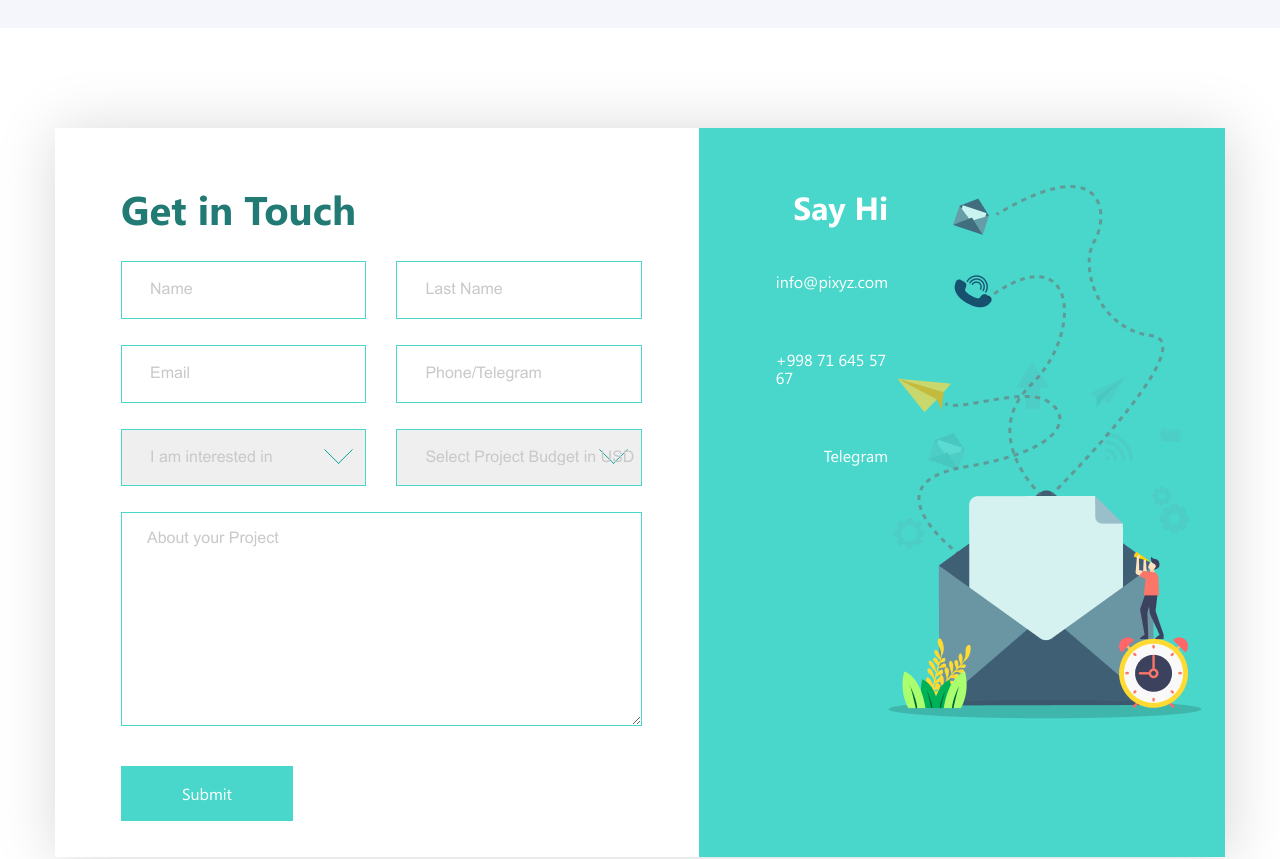
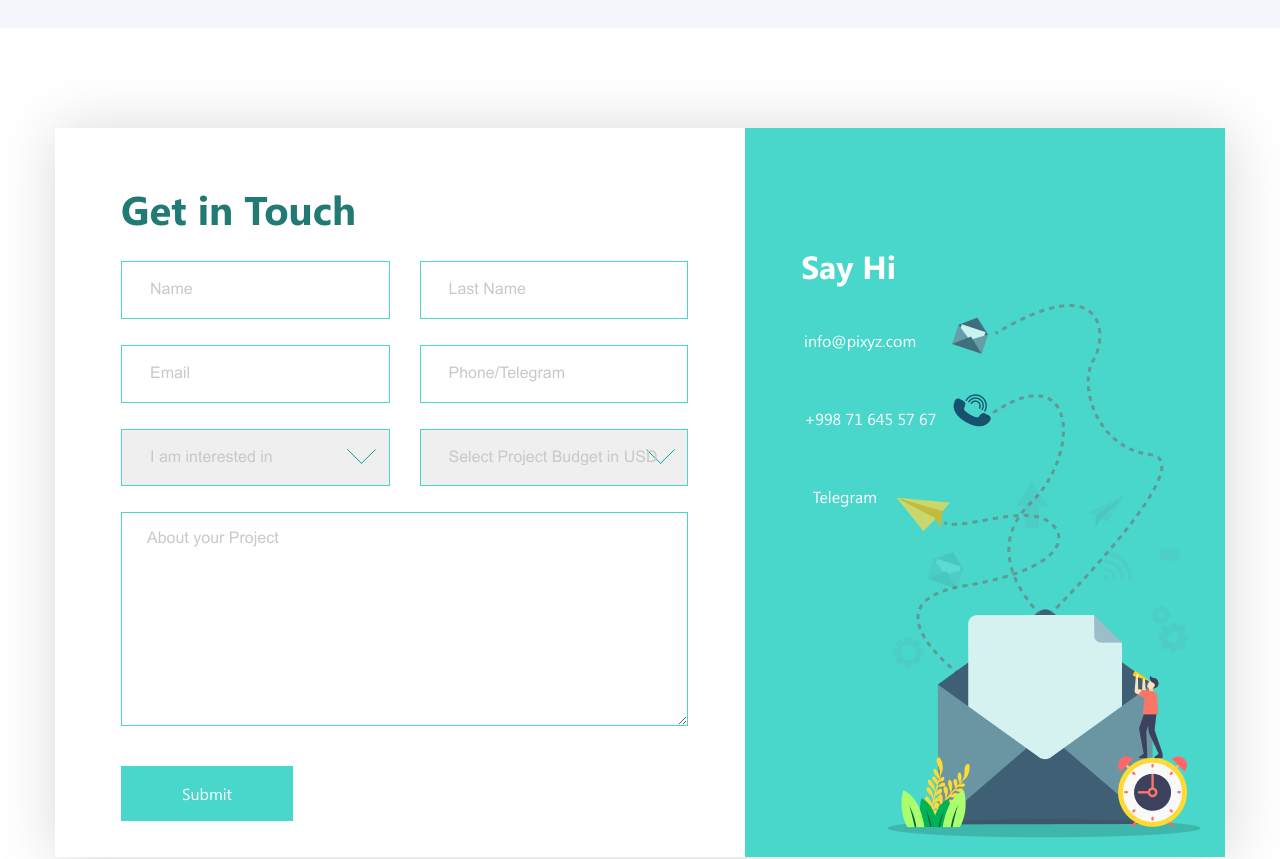
Before and after one commit to BlackHawk999/pixzy, a Vue app: page / in a window 1280 px wide. Shown: the part 6100-6959 px from the top of the page. Built offline with nearby package versions, Linux system fonts and the light colour scheme.

Commit message:
layout changes

```diff
--- a/src/components/GetInTouch.vue
+++ b/src/components/GetInTouch.vue
@@ -45,9 +45,9 @@
           </form>
           <div class="get-touch-contact">
             <div class="contact-infos">
-              <h6>Say Hi</h6>
-              <a href="#">info@pixyz.com</a>
-              <a href="#">+998 71 645 57 67</a>
+              <h6 class="title">Say Hi</h6>
+              <a class="mail" href="#">info@pixyz.com</a>
+              <a class="tel" href="#">+998 71 645 57 67</a>
               <a href="#">Telegram</a>
             </div>
             <div class="get-touch-img">
@@ -80,7 +80,7 @@ export default {};
   .get-touch-body {
     display: flex;
     flex-direction: column;
-    width: 60%;
+    flex: 1;
     padding: 54px 57px 36px 66px;
     gap: 26px;
   }
@@ -178,9 +178,9 @@ export default {};
   .get-touch-contact {
     display: flex;
     align-items: flex-start;
-    flex: 1;
+    min-width: 480px;
     background: #49d6cb;
-    padding: 57px 23px 11px 77px;
+    position: relative;
 
     h6 {
       font-family: "Seg-bold";
@@ -191,11 +191,12 @@ export default {};
     }
 
     .contact-infos {
+      position: absolute;
+      top: 16%;
+      left: 0;
       display: flex;
       flex-direction: column;
       align-items: flex-end;
-      width: 100%;
-      height: 100%;
 
       a {
         font-family: "Seg";
@@ -208,9 +209,24 @@ export default {};
           margin-bottom: 60px;
         }
       }
+
+      .title {
+        transform: translateX(20%);
+      }
+
+      .mail {
+        transform: translateX(35%);
+      }
+
+      .tel {
+        transform: translateX(45%);
+      }
     }
 
     .get-touch-img {
+      position: absolute;
+      bottom: 2%;
+      right: 5%;
     }
   }
 }
```
